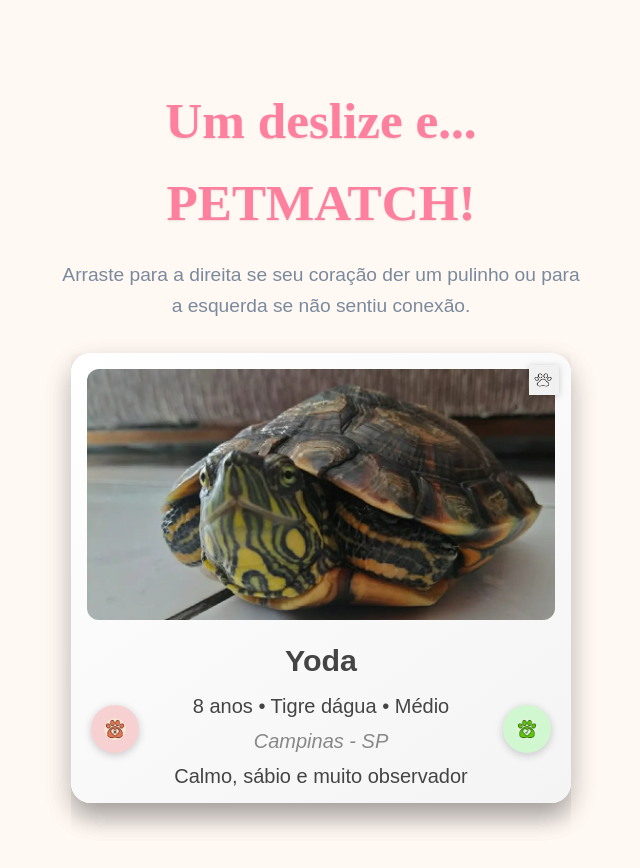
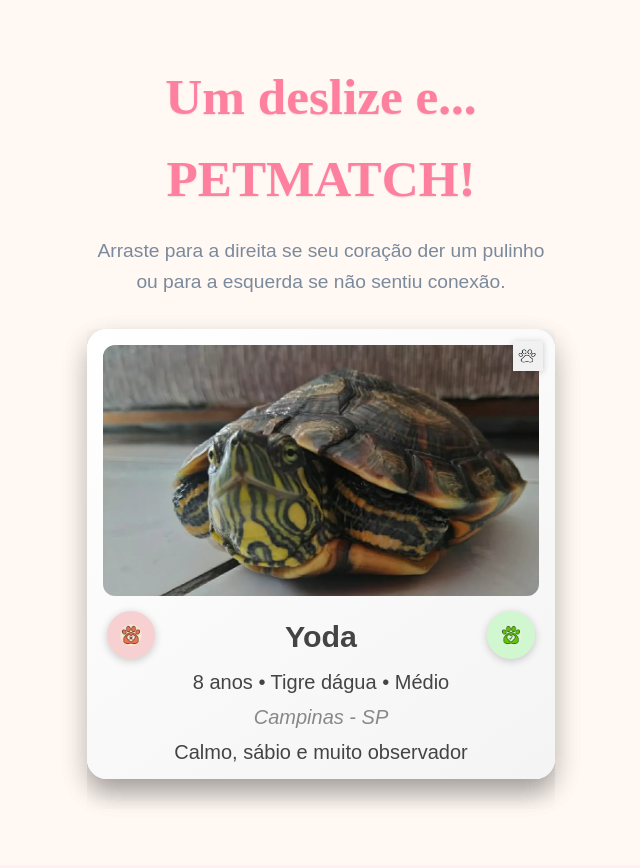
Before and after one commit to gabycancello/petmatch, a React (Vite) app: page / in a window 1280 px wide. Shown: the top 868 px of the page, without its empty margins (319-959 px from the left). Built offline with nearby package versions, Linux system fonts and the light colour scheme; a web font is replaced by a local one.

Commit message:
Update PetMatchSwiper.module.css

```diff
--- a/src/components/PetMatchSwiper/PetMatchSwiper.module.css
+++ b/src/components/PetMatchSwiper/PetMatchSwiper.module.css
@@ -8,7 +8,7 @@
 }
 
 .title {
-  font-size: 3.2rem;
+  font-size: clamp(2rem, 6vw, 3.2rem);
   margin-bottom: 1rem;
   color: #FF7F9F;
   font-weight: bold;
@@ -20,7 +20,9 @@
 .cardContainer {
   position: relative;
   width: 100%;
-  height: 480px;
+  max-width: 100%;
+  aspect-ratio: 3 / 4;
+  height: min(90vh, 480px);
   margin: 0 auto;
 }
 
@@ -52,7 +54,7 @@
   top: 0;
   left: 0;
   width: 100%;
-  height: 450px;
+  height: min(85vh, 450px);
   display: flex;
   flex-direction: column;
   justify-content: space-between;
@@ -91,19 +93,19 @@
 }
 
 .info h3 {
-  font-size: 1.6rem;
+  font-size: clamp(1.1rem, 4.5vw, 1.9rem);
   font-weight: 600;
   margin-bottom: 0.3rem;
 }
 
-.info p {
-  font-size: 1rem;
+.info p,
+.location {
+  font-size: clamp(0.9rem, 3vw, 1.25rem);
   margin: 0.2rem 0;
 }
 
 .location {
   font-style: italic;
-  font-size: 0.95rem;
   color: #888;
 }
 
@@ -137,8 +139,8 @@
 
 .nopeButton img,
 .likeButton img {
-  width: 40px;
-  height: 40px;
+  width: clamp(28px, 6vw, 48px);
+  height: clamp(28px, 6vw, 48px);
   object-fit: contain;
   pointer-events: none;
 }
@@ -215,7 +217,7 @@
   display: flex;
   justify-content: space-between;
   padding: 0 20px;
-  pointer-events: none; /* Para não bloquear o arrasto */
+  pointer-events: none;
   z-index: 10;
 }
 
@@ -229,7 +231,7 @@
   display: flex;
   align-items: center;
   justify-content: center;
-  pointer-events: all; /* Reativa os cliques nos botões */
+  pointer-events: all;
   cursor: pointer;
   transition: transform 0.2s;
 }
@@ -266,127 +268,28 @@
   to { opacity: 1; transform: translateY(0); }
 }
 
-/* RESPONSIVIDADE */
+/* Responsividade extra */
 
-@media (max-width: 360px) {
-  .matchContainer {
-    padding: 0.5rem;
-  }
-
+@media (max-width: 320px) {
   .title {
-    font-size: clamp(1.8rem, 5vw, 3.2rem);
+    font-size: 1.6rem;
   }
 
   .cardContainer {
-    height: 360px;
+    height: 320px;
   }
 
   .info h3 {
-    font-size: 1.1rem;
+    font-size: 1rem;
   }
 
-  .info p,
-  .location {
-    font-size: 0.8rem;
+  .info p {
+    font-size: 0.75rem;
   }
 
   .nopeButton img,
   .likeButton img {
-    width: 32px;
-    height: 32px;
+    width: 28px;
+    height: 28px;
   }
 }
-
-@media (min-width: 361px) and (max-width: 480px) {
-  .matchContainer {
-    padding: 0.75rem;
-  }
-
-  .title {
-    font-size: 2.4rem;
-  }
-
-  .cardContainer {
-    height: 400px;
-  }
-
-  .info h3 {
-    font-size: 1.3rem;
-  }
-
-  .info p,
-  .location {
-    font-size: 0.9rem;
-  }
-}
-
-@media (min-width: 481px) and (max-width: 768px) {
-  .title {
-    font-size: 2.75rem;
-  }
-
-  .cardContainer {
-    height: 460px;
-  }
-
-  .info h3 {
-    font-size: 1.5rem;
-  }
-
-  .info p {
-    font-size: 1rem;
-  }
-}
-
-@media (min-width: 769px) and (max-width: 1024px) {
-  .matchContainer {
-    padding: 2rem;
-  }
-
-  .cardContainer {
-    max-width: 460px;
-    height: 500px;
-  }
-
-  .title {
-    font-size: 2.8rem;
-  }
-
-  .info h3 {
-    font-size: 1.7rem;
-  }
-
-  .info p {
-    font-size: 1.1rem;
-  }
-}
-
-@media (min-width: 1025px) {
-  .matchContainer {
-    max-width: 600px;
-    padding: 3rem 2.5rem;
-  }
-
-  .cardContainer {
-    max-width: 500px;
-    height: 550px;
-  }
-
-  .title {
-    font-size: 3.2rem;
-  }
-
-  .info h3 {
-    font-size: 1.9rem;
-  }
-
-  .info p {
-    font-size: 1.25rem;
-  }
-
-  .nopeButton img,
-  .likeButton img {
-    width: 48px;
-    height: 48px;
-  }
-}
```
